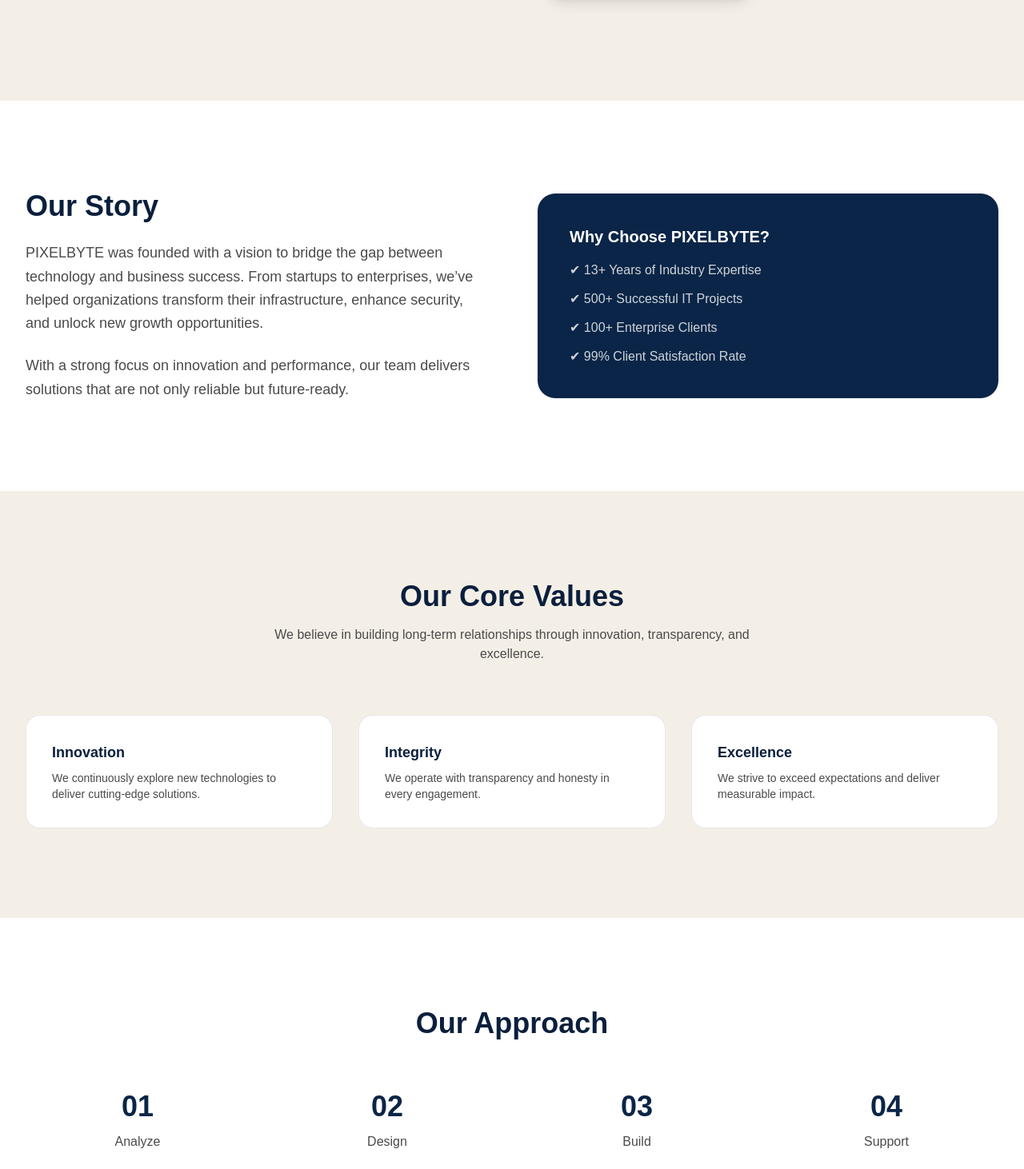
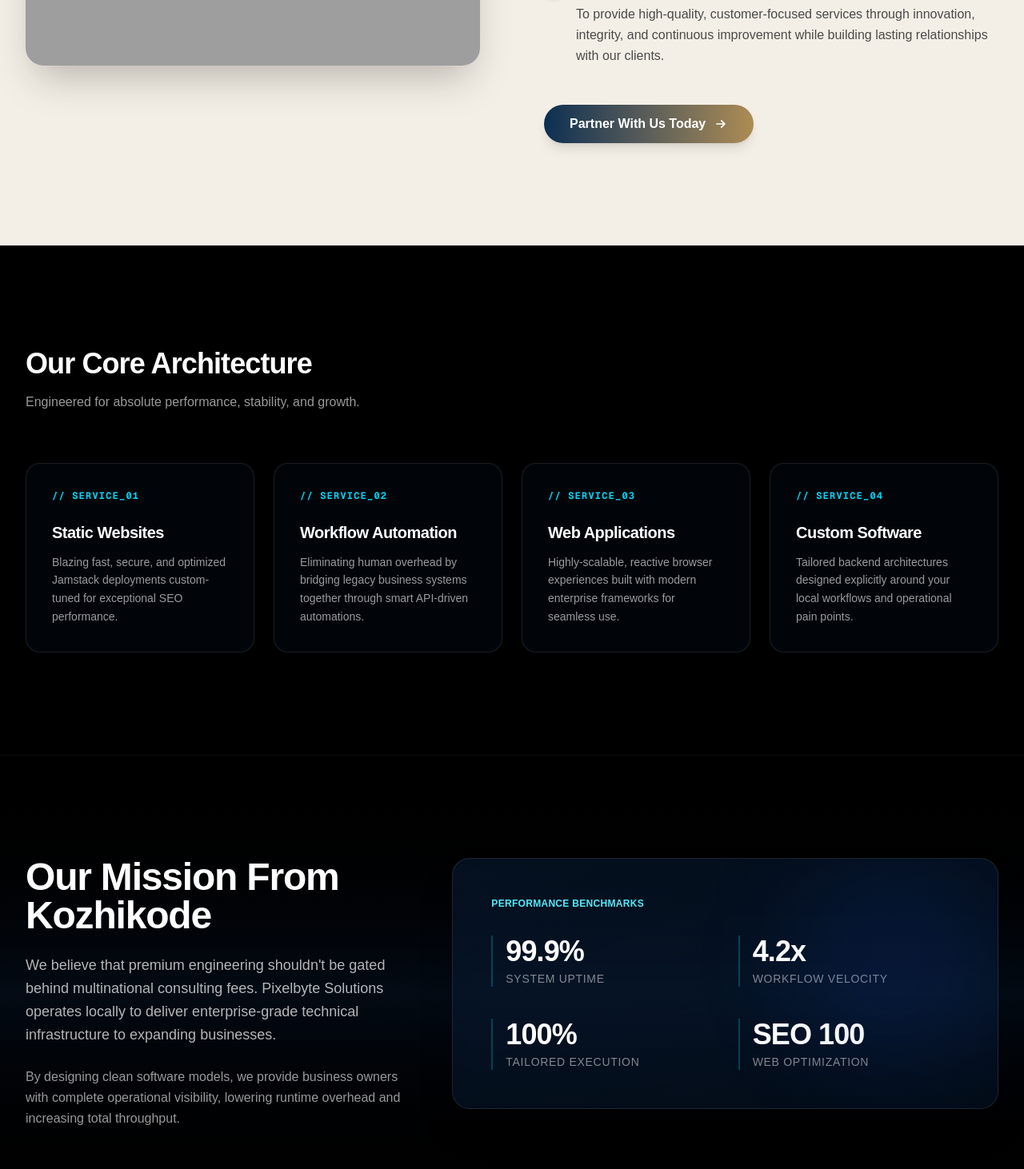
Before and after one commit to pixelbytesolution/pixelbyte-web, a Next.js app: page /about in a window 1280 px wide. Shown: the part 1335-2797 px from the top of the page at 80% size. Built offline with nearby package versions, Linux system fonts and the light colour scheme; grey boxes are pictures that could not be loaded; a web font is replaced by a local one.

Commit message:
feat(about): enhance AboutPage layout and content with new animations and services

```diff
--- a/components/about/AboutPage.tsx
+++ b/components/about/AboutPage.tsx
@@ -1,171 +1,233 @@
 "use client";
 
 import Container from "@/components/ui/Container";
-import { motion } from "framer-motion";
+import Link from "next/link";
+import { motion, cubicBezier } from "framer-motion";
 import AboutCompany from "../home/about/AboutCompany";
+
+const easeCustom = cubicBezier(0.42, 0, 0.58, 1);
+
+const fadeInUp = {
+  hidden: { opacity: 0, y: 40 },
+  show: {
+    opacity: 1,
+    y: 0,
+    transition: { duration: 0.8, ease: easeCustom },
+  },
+};
+
+const cardStagger = {
+  hidden: {},
+  show: {
+    transition: { staggerChildren: 0.12 },
+  },
+};
 
 export default function AboutPage() {
   return (
-    <main className="w-full bg-white overflow-hidden">
-      {/* HERO */}
-      <section className="w-full py-20 md:py-28 bg-[#F4EFE6]">
+    <main className="w-full bg-black text-white overflow-hidden">
+
+      {/* 1. HERO SECTION */}
+      <section className="relative w-full py-28 md:py-40 bg-gradient-to-b from-black via-[#040d1a] to-black border-b border-white/5">
+        {/* Subtle Ambient Light Glows */}
+        <div className="absolute top-0 left-1/4 w-96 h-96 bg-blue-500/10 rounded-full blur-3xl pointer-events-none" />
+        <div className="absolute bottom-0 right-1/4 w-80 h-80 bg-cyan-500/5 rounded-full blur-3xl pointer-events-none" />
+
         <Container>
           <motion.div
-            initial={{ opacity: 0, y: 30 }}
-            whileInView={{ opacity: 1, y: 0 }}
-            transition={{ duration: 0.7 }}
+            initial="hidden"
+            whileInView="show"
+            viewport={{ once: true }}
+            variants={fadeInUp}
             className="max-w-4xl"
           >
-            <h1 className="text-4xl md:text-6xl font-semibold text-[#0A1F3C] mb-6 leading-tight">
-              We Build Technology <br /> That Drives Growth
+            {/* Tagline */}
+            <div className="flex items-center gap-2 mb-6">
+              <span className="h-px w-8 bg-cyan-400" />
+              <p className="text-cyan-300 text-xs md:text-sm font-semibold tracking-widest uppercase">
+                About Pixelbyte Solutions
+              </p>
+            </div>
+
+            <h1 className="text-4xl sm:text-5xl md:text-7xl font-bold tracking-tighter leading-[1.1] mb-8 bg-gradient-to-r from-white via-blue-100 to-cyan-300 bg-clip-text text-transparent">
+              Engineering Smarter <br /> Digital Infrastructure
             </h1>
 
-            <p className="text-lg md:text-xl text-[#4a4a4a] leading-relaxed">
-              At PIXELBYTE, we combine innovation, strategy, and engineering to
-              deliver scalable IT solutions that empower businesses to grow,
-              adapt, and lead in a digital-first world.
+            <p className="text-base md:text-lg text-white/70 font-light leading-relaxed max-w-3xl">
+              Based in the tech ecosystem of Kozhikode, Pixelbyte Solutions delivers
+              high-performance digital engineering. We transform manual bottlenecks
+              into autonomous workflows and elevate regional brands into global digital leaders.
             </p>
           </motion.div>
         </Container>
       </section>
 
+      {/* 2. THE COMPONENT INJECTION */}
       <AboutCompany />
 
-      {/* STORY */}
-      <section className="w-full py-20 md:py-28 bg-white">
+      {/* 3. CAPABILITIES / CORE SERVICES MATRIX */}
+      <section className="w-full py-24 md:py-32 bg-black relative border-b border-white/5">
         <Container>
-          <div className="grid grid-cols-1 lg:grid-cols-2 gap-16 items-center">
-            {/* LEFT */}
+          <motion.div
+            initial="hidden"
+            whileInView="show"
+            viewport={{ once: true, margin: "-100px" }}
+            variants={fadeInUp}
+            className="mb-16"
+          >
+            <h2 className="text-2xl md:text-4xl font-bold tracking-tight mb-4">
+              Our Core Architecture
+            </h2>
+            <p className="text-white/60 font-light max-w-xl">
+              Engineered for absolute performance, stability, and growth.
+            </p>
+          </motion.div>
+
+          <motion.div
+            initial="hidden"
+            whileInView="show"
+            viewport={{ once: true, margin: "-50px" }}
+            variants={cardStagger}
+            className="grid grid-cols-1 md:grid-cols-2 lg:grid-cols-4 gap-6"
+          >
+            {[
+              {
+                num: "01",
+                title: "Static Websites",
+                desc: "Blazing fast, secure, and optimized Jamstack deployments custom-tuned for exceptional SEO performance.",
+              },
+              {
+                num: "02",
+                title: "Workflow Automation",
+                desc: "Eliminating human overhead by bridging legacy business systems together through smart API-driven automations.",
+              },
+              {
+                num: "03",
+                title: "Web Applications",
+                desc: "Highly-scalable, reactive browser experiences built with modern enterprise frameworks for seamless use.",
+              },
+              {
+                num: "04",
+                title: "Custom Software",
+                desc: "Tailored backend architectures designed explicitly around your local workflows and operational pain points.",
+              },
+            ].map((service, i) => (
+              <motion.div
+                key={i}
+                variants={fadeInUp}
+                whileHover={{ y: -8, borderColor: "rgba(34, 211, 238, 0.3)" }}
+                className="bg-[#081B34]/20 border border-white/10 rounded-2xl p-8 transition-colors duration-300 flex flex-col justify-between group"
+              >
+                <div>
+                  <div className="text-xs font-mono tracking-widest text-cyan-400 font-bold mb-6 group-hover:text-cyan-300">
+                    {"// SERVICE_"}
+                    {service.num}
+                  </div>
+                  <h3 className="text-xl font-bold text-white mb-3 tracking-tight">
+                    {service.title}
+                  </h3>
+                  <p className="text-sm text-white/60 font-light leading-relaxed">
+                    {service.desc}
+                  </p>
+                </div>
+              </motion.div>
+            ))}
+          </motion.div>
+        </Container>
+      </section>
+
+      {/* 4. CHRONOLOGICAL OPERATION METRICS */}
+      <section className="w-full py-24 md:py-32 bg-gradient-to-b from-black via-[#030b14] to-black">
+        <Container>
+          <div className="grid grid-cols-1 lg:grid-cols-12 gap-16 items-start">
+
             <motion.div
-              initial={{ opacity: 0, x: -40 }}
-              whileInView={{ opacity: 1, x: 0 }}
-              transition={{ duration: 0.7 }}
+              initial="hidden"
+              whileInView="show"
+              viewport={{ once: true }}
+              variants={fadeInUp}
+              className="lg:col-span-5"
             >
-              <h2 className="text-3xl md:text-4xl font-semibold text-[#0A1F3C] mb-6">
-                Our Story
+              <h2 className="text-3xl md:text-5xl font-bold tracking-tight mb-6">
+                Our Mission From Kozhikode
               </h2>
-
-              <p className="text-[#4a4a4a] text-lg leading-relaxed mb-6">
-                PIXELBYTE was founded with a vision to bridge the gap between
-                technology and business success. From startups to enterprises,
-                we’ve helped organizations transform their infrastructure,
-                enhance security, and unlock new growth opportunities.
+              <p className="text-white/70 font-light text-base md:text-lg leading-relaxed mb-6">
+                We believe that premium engineering shouldn&apos;t be gated behind multinational
+                consulting fees. Pixelbyte Solutions operates locally to deliver enterprise-grade
+                technical infrastructure to expanding businesses.
               </p>
-
-              <p className="text-[#4a4a4a] text-lg leading-relaxed">
-                With a strong focus on innovation and performance, our team
-                delivers solutions that are not only reliable but future-ready.
+              <p className="text-white/60 font-light text-sm md:text-base leading-relaxed">
+                By designing clean software models, we provide business owners with complete operational visibility, lowering runtime overhead and increasing total throughput.
               </p>
             </motion.div>
 
-            {/* RIGHT */}
             <motion.div
-              initial={{ opacity: 0, x: 40 }}
-              whileInView={{ opacity: 1, x: 0 }}
-              transition={{ duration: 0.7 }}
-              className="bg-[#0A2547] rounded-3xl p-10 text-white"
+              initial="hidden"
+              whileInView="show"
+              viewport={{ once: true }}
+              variants={fadeInUp}
+              className="lg:col-span-7 bg-gradient-to-br from-[#081B34]/60 to-[#0A2547]/30 border border-white/10 rounded-3xl p-8 md:p-12 relative overflow-hidden backdrop-blur-sm shadow-2xl"
             >
-              <h3 className="text-xl font-semibold mb-4">
-                Why Choose PIXELBYTE?
+              <div className="absolute top-0 right-0 w-64 h-64 bg-blue-600/10 rounded-full blur-3xl pointer-events-none" />
+
+              <h3 className="text-xl font-semibold mb-8 text-cyan-300 tracking-wide uppercase text-xs">
+                Performance Benchmarks
               </h3>
 
-              <ul className="space-y-3 text-white/80 text-sm md:text-base">
-                <li>✔ 13+ Years of Industry Expertise</li>
-                <li>✔ 500+ Successful IT Projects</li>
-                <li>✔ 100+ Enterprise Clients</li>
-                <li>✔ 99% Client Satisfaction Rate</li>
-              </ul>
+              <div className="grid grid-cols-2 gap-x-8 gap-y-10">
+                {[
+                  { value: "99.9%", label: "System Uptime" },
+                  { value: "4.2x", label: "Workflow Velocity" },
+                  { value: "100%", label: "Tailored Execution" },
+                  { value: "SEO 100", label: "Web Optimization" },
+                ].map((stat, i) => (
+                  <div key={i} className="border-l-2 border-cyan-500/30 pl-4">
+                    <div className="text-3xl md:text-4xl font-extrabold tracking-tight text-white mb-1">
+                      {stat.value}
+                    </div>
+                    <div className="text-xs md:text-sm text-white/50 tracking-wider font-light uppercase">
+                      {stat.label}
+                    </div>
+                  </div>
+                ))}
+              </div>
+            </motion.div>
+
+          </div>
+        </Container>
+      </section>
+
+      {/* 5. METRIC CTA */}
+      <section className="w-full py-24 bg-black relative border-t border-white/5">
+        <Container>
+          <div className="relative bg-gradient-to-r from-[#081B34] to-black border border-white/10 rounded-3xl p-10 md:p-16 flex flex-col md:flex-row items-center justify-between gap-10 overflow-hidden">
+            <div className="absolute inset-0 bg-[radial-gradient(circle_at_top_right,rgba(47,164,255,0.15),transparent_50%)]" />
+
+            <div className="relative z-10 max-w-xl">
+              <h2 className="text-3xl md:text-4xl font-bold tracking-tight mb-4">
+                Ready to automate and optimize?
+              </h2>
+              <p className="text-white/60 font-light text-sm md:text-base">
+                Let&apos;s plan out your architecture. Connect with our technical team in Kozhikode to schedule an engineering review.
+              </p>
+            </div>
+
+            <motion.div
+              whileHover={{ scale: 1.05 }}
+              whileTap={{ scale: 0.95 }}
+              className="relative z-10"
+            >
+              <Link
+                href="/contact"
+                className="block whitespace-nowrap px-8 py-4 rounded-xl font-semibold text-sm bg-gradient-to-r from-[#2FA4FF] to-[#5B8CFF] text-white shadow-xl hover:shadow-blue-500/20 transition-all duration-300"
+              >
+                Initiate Discovery →
+              </Link>
             </motion.div>
           </div>
         </Container>
       </section>
 
-      {/* VALUES SECTION */}
-      <section className="w-full py-20 md:py-28 bg-[#F4EFE6]">
-        <Container>
-          <motion.div
-            initial={{ opacity: 0, y: 30 }}
-            whileInView={{ opacity: 1, y: 0 }}
-            transition={{ duration: 0.7 }}
-            className="text-center mb-16"
-          >
-            <h2 className="text-3xl md:text-4xl font-semibold text-[#0A1F3C] mb-4">
-              Our Core Values
-            </h2>
-            <p className="text-[#4a4a4a] max-w-2xl mx-auto">
-              We believe in building long-term relationships through innovation,
-              transparency, and excellence.
-            </p>
-          </motion.div>
-
-          <div className="grid grid-cols-1 md:grid-cols-3 gap-8">
-            {[
-              {
-                title: "Innovation",
-                desc: "We continuously explore new technologies to deliver cutting-edge solutions.",
-              },
-              {
-                title: "Integrity",
-                desc: "We operate with transparency and honesty in every engagement.",
-              },
-              {
-                title: "Excellence",
-                desc: "We strive to exceed expectations and deliver measurable impact.",
-              },
-            ].map((item, i) => (
-              <motion.div
-                key={i}
-                initial={{ opacity: 0, y: 30 }}
-                whileInView={{ opacity: 1, y: 0 }}
-                transition={{ delay: i * 0.1 }}
-                className="bg-white p-8 rounded-2xl border border-[#0A1F3C]/10"
-              >
-                <h3 className="text-lg font-semibold text-[#0A1F3C] mb-2">
-                  {item.title}
-                </h3>
-                <p className="text-sm text-[#4a4a4a]">{item.desc}</p>
-              </motion.div>
-            ))}
-          </div>
-        </Container>
-      </section>
-
-      {/* PROCESS SECTION */}
-      <section className="w-full py-20 md:py-28 bg-white">
-        <Container>
-          <div className="text-center mb-16">
-            <h2 className="text-3xl md:text-4xl font-semibold text-[#0A1F3C] mb-4">
-              Our Approach
-            </h2>
-          </div>
-
-          <div className="grid grid-cols-1 md:grid-cols-4 gap-8 text-center">
-            {["Analyze", "Design", "Build", "Support"].map((step, i) => (
-              <div key={i}>
-                <div className="text-4xl font-bold text-[#0A2547] mb-3">
-                  0{i + 1}
-                </div>
-                <p className="text-[#4a4a4a]">{step}</p>
-              </div>
-            ))}
-          </div>
-        </Container>
-      </section>
-
-      {/* CTA */}
-      <section className="w-full py-20 md:py-28 bg-[#081B34]">
-        <Container>
-          <div className="flex flex-col md:flex-row items-center justify-between gap-6">
-            <h2 className="text-2xl md:text-4xl text-white font-semibold">
-              Ready to Transform Your Business?
-            </h2>
-
-            <button className="px-8 py-3 rounded-full border border-white text-white hover:bg-white hover:text-[#081B34] transition">
-              Get Started →
-            </button>
-          </div>
-        </Container>
-      </section>
     </main>
   );
 }
```
